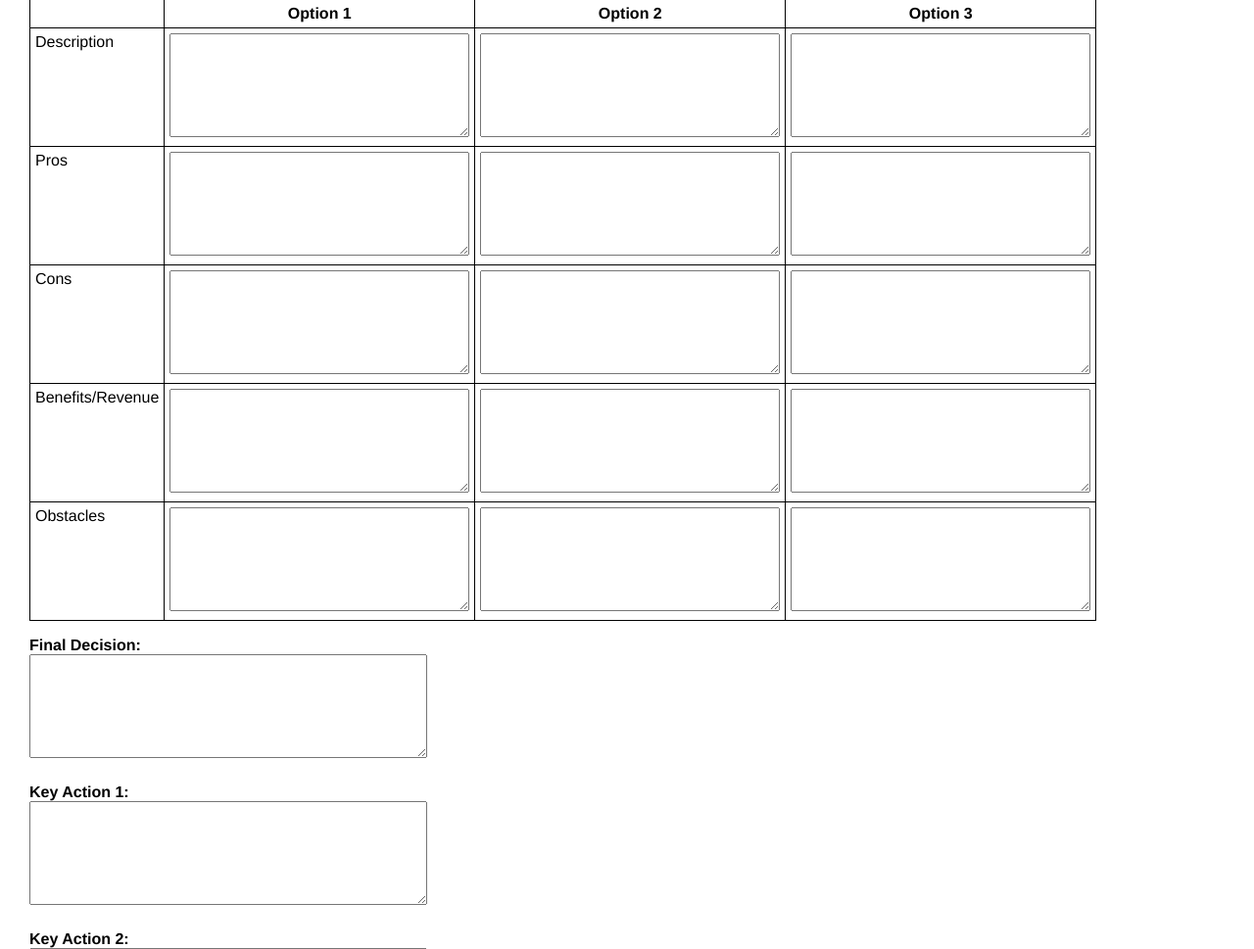
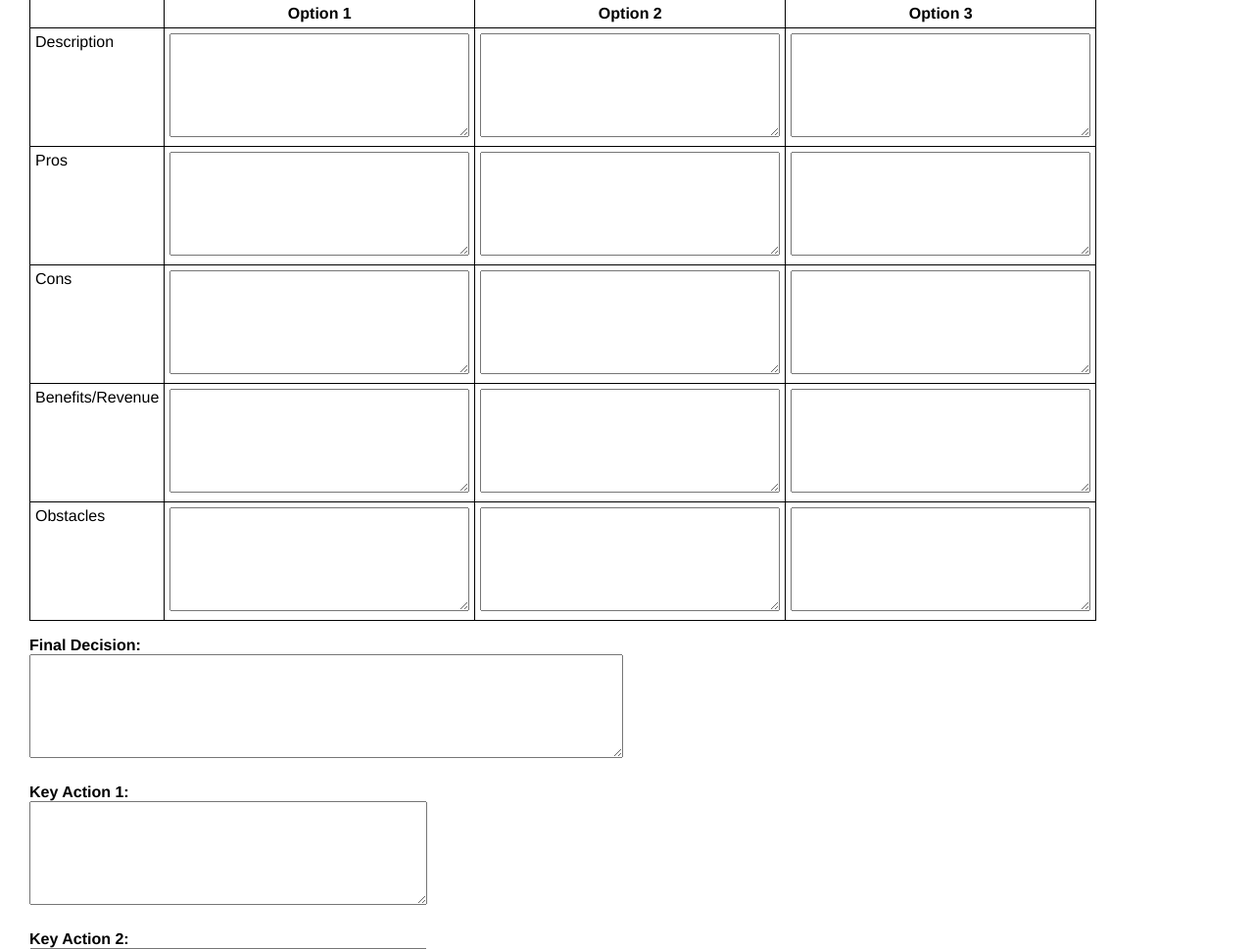
Before and after one commit to suzyatTP/fillableform, a Flask app: page / in a window 1280 px wide. Shown: the part 1013-1982 px from the top of the page at 98% size. Run offline with Flask 3, Linux system fonts and the light colour scheme; data that the repository does not hold is empty; some libraries are stand-ins or nearby versions.

Commit message:
final decision box wider

```diff
--- a/templates/form.html
+++ b/templates/form.html
@@ -158,7 +158,7 @@
     </table>
 
     <p><label>Final Decision:<br>
-      <textarea name="Decision" style="width: 400px;">{{ data.get('Decision', '') }}</textarea></label></p>
+      <textarea name="Decision" style="width: 600px; height: 100px">{{ data.get('Decision', '') }}</textarea></label></p>
 
       {% for i in range(1, 6) %}
       <p><label>Key Action {{ i }}:<br>
```
